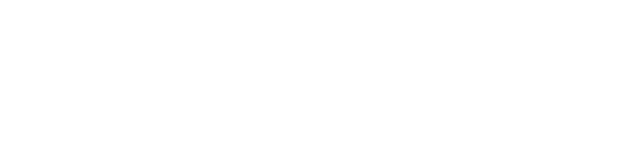
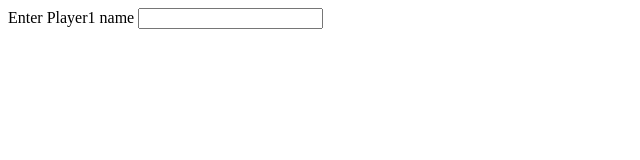
Before and after one commit to symonogwe/Battleship-game, a website built with webpack: page src/template.html in a window 1280 px wide. Shown: the whole page, without its empty margins (0-640 px from the left). Built offline with nearby package versions, Linux system fonts and the light colour scheme.

Commit message:
Create player1 name input form

```diff
--- a/src/template.html
+++ b/src/template.html
@@ -5,5 +5,10 @@
     <meta name="viewport" content="width=device-width, initial-scale=1.0" />
     <title><%= htmlWebpackPlugin.options.title %></title>
   </head>
-  <body></body>
+  <body>
+    <form class="player1-name-input">
+      <label for="player1-name">Enter Player1 name</label>
+      <input type="text" id="player1-name" required />
+    </form>
+  </body>
 </html>
```
